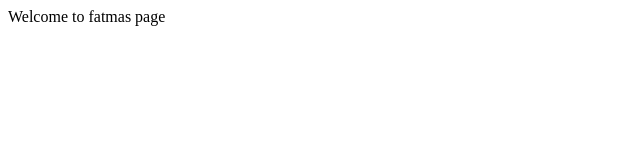
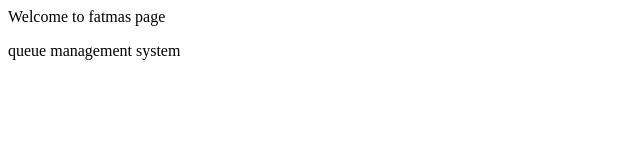
Before and after one commit to iqra-inam/ITEC4010GroupProject, a plain HTML site: page myaccount.html in a window 1280 px wide. Shown: the whole page, without its empty margins (0-640 px from the left). Drawn offline with Linux system fonts and the light colour scheme.

Commit message:
new commit

```diff
--- a/myaccount.html
+++ b/myaccount.html
@@ -2,6 +2,7 @@
     <head>
         <body>
             <p> Welcome to fatmas page</p>
+            <p>queue management system</p>
         </body>
     </head>
 </html>
```
